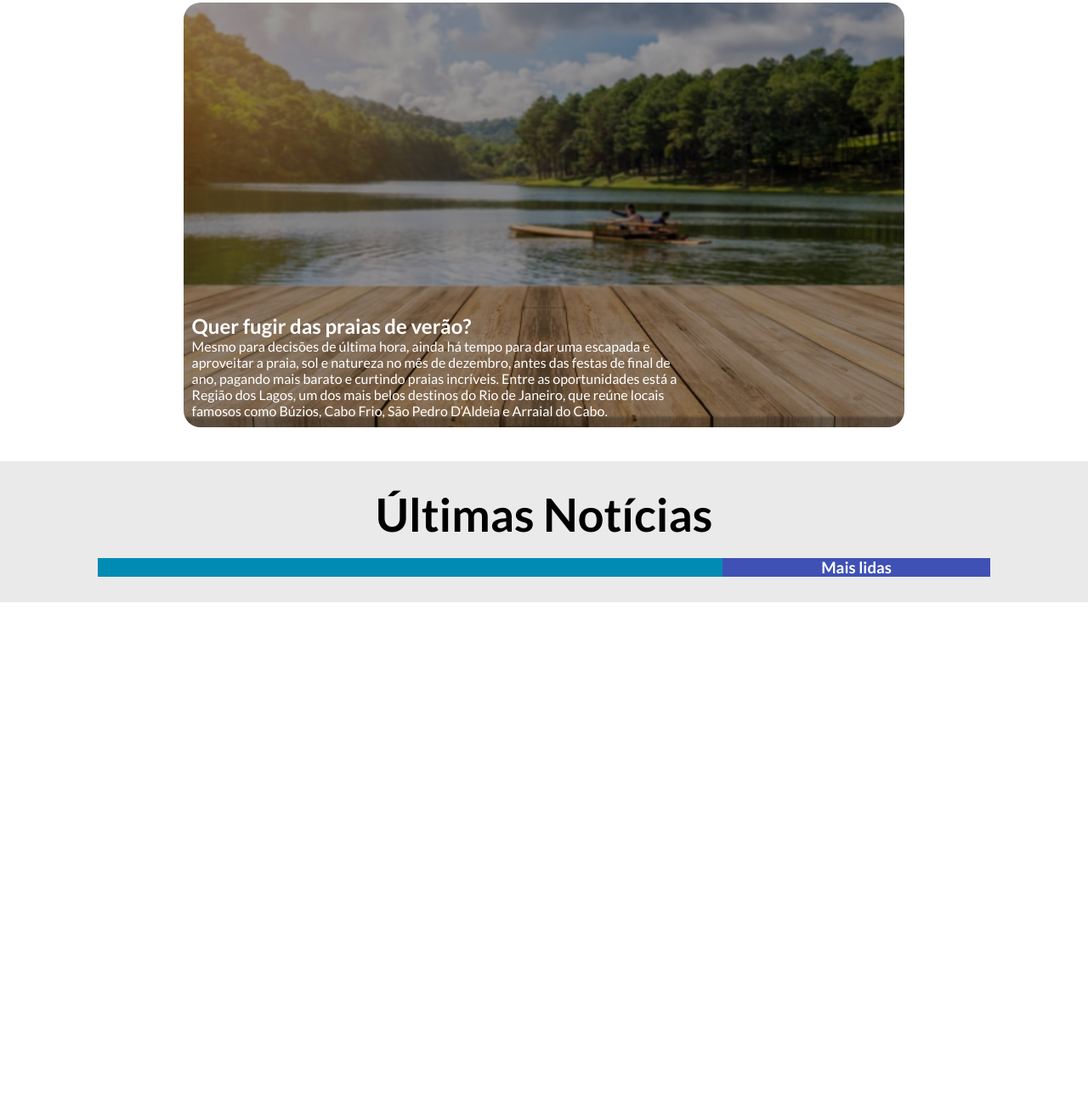
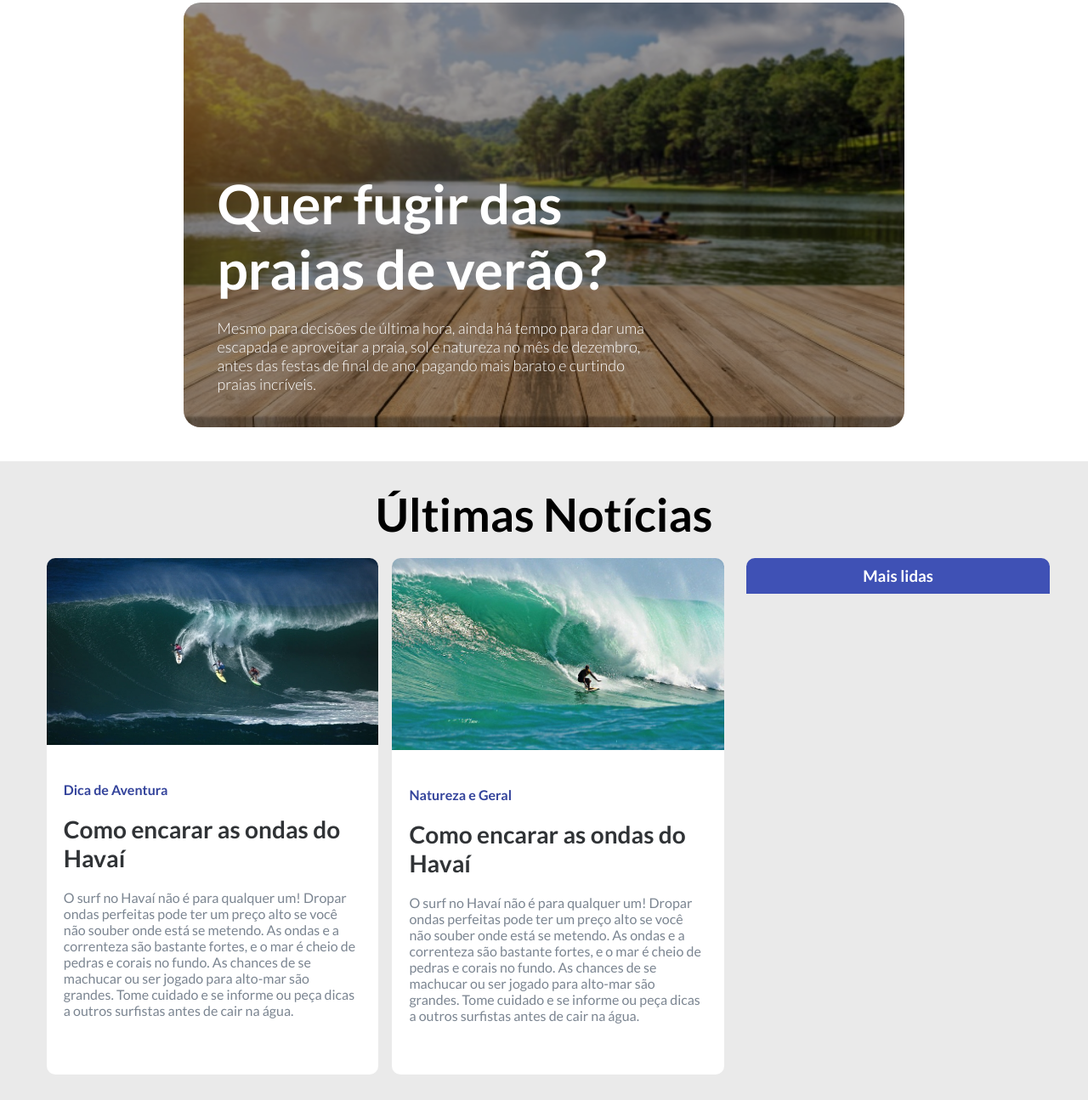
Before and after one commit to Pablo-Belusso/Portal-Noticia-NODE, a website: page pages/home.html in a window 1280 px wide. Shown: the part 97-1392 px from the top of the page at 85% size. Before the commit the page ends 806 px from the top, so only its background shows below. Drawn offline with Linux system fonts and the light colour scheme.

Commit message:
Commit 07

```diff
--- a/pages/home.html
+++ b/pages/home.html
@@ -41,10 +41,7 @@
                             <h2>Quer fugir das praias de verão?</h2>
                             <p>Mesmo para decisões de última hora, ainda há tempo para dar uma escapada e
                                 aproveitar a praia, sol e natureza no mês de dezembro, antes das festas de
-                                final de ano, pagando mais barato e curtindo praias incríveis. Entre as
-                                oportunidades está a Região dos Lagos, um dos mais belos destinos do Rio
-                                de Janeiro, que  reúne locais famosos como Búzios, Cabo Frio,
-                                São Pedro D’Aldeia e Arraial do Cabo.</p>
+                                final de ano, pagando mais barato e curtindo praias incríveis. </p>
                         </div>
 
                         <img src="/public/images/landscape.jpg" />
@@ -60,6 +57,35 @@
                     <div class="center">
                         <div class="ultimas">
 
+                            <div class="box-ultima-single">
+                                <img src="/public/images/surf2.jpg"/>
+
+                                <div class="conteudo-noticia-single">
+                                    <h3>Dica de Aventura</h3>
+                                    <h2>Como encarar as ondas do Havaí</h2>
+                                    <p>O surf no Havaí não é para qualquer um! Dropar ondas perfeitas pode ter um preço alto
+                                        se você não souber onde está se metendo. As ondas e a correnteza são bastante fortes,
+                                        e o mar é cheio de pedras e corais no fundo. As chances de se machucar ou ser jogado
+                                        para alto-mar são grandes.
+                                        Tome cuidado e se informe ou peça dicas a outros surfistas antes de cair na água.</p>
+                                </div>
+
+                            </div>
+
+                            <div class="box-ultima-single">
+                                <img src="/public/images/surf.jpg"/>
+
+                                <div class="conteudo-noticia-single">
+                                    <h3>Natureza e Geral</h3>
+                                    <h2>Como encarar as ondas do Havaí</h2>
+                                    <p>O surf no Havaí não é para qualquer um! Dropar ondas perfeitas pode ter um preço alto
+                                        se você não souber onde está se metendo. As ondas e a correnteza são bastante fortes,
+                                        e o mar é cheio de pedras e corais no fundo. As chances de se machucar ou ser jogado
+                                        para alto-mar são grandes.
+                                        Tome cuidado e se informe ou peça dicas a outros surfistas antes de cair na água.</p>
+                                </div>
+                            </div>
+
                         </div>
                         <div class="mais-lidas">
                             <h3>Mais lidas</h3>
--- a/public/style.css
+++ b/public/style.css
@@ -11,7 +11,7 @@ header {
 }
 
 .center {
-    max-width: 1100px;
+    max-width: 1280px;
     margin: 0 auto;
     padding: 0 2%;
     display: flex;
@@ -96,9 +96,19 @@ header {
     position: absolute;
     bottom: 0;
     left: 0;
-    padding: 10px;
+    padding: 40px;
     max-width: 600px;
     color: white;
+  }
+
+  .title-destaque-descricao h2{
+    font-size: 64px;
+    margin: 20px 0;
+  }
+
+  .title-destaque-descricao p{
+    font-weight: lighter;
+    font-size: 18px;
   }
 
   .overlay-destaque{
@@ -117,15 +127,53 @@ header {
     text-align: center;
   }
 
-  section.outras-noticias h2{
+  section.outras-noticias h2{ /* Especifíca pra toda a SECTION */
     font-size: 54px;
   }
 
   .ultimas{
     width: 70%;
-    padding: 0 30px;
-    background-color: #008bb4;
+    padding: 0 10px;
+    display: flex;
   }
+
+  .box-ultima-single{
+    text-align: left;
+    width: 48%;
+    margin-right: 2%;
+    background-color: white;
+    padding-bottom: 20px;
+    height: 100%;
+    border-radius: 10px;
+  }
+
+  .box-ultima-single img{
+    width: 100%;
+    border-top-left-radius: 10px;
+    border-top-right-radius: 10px;
+  }
+
+.box-ultima-single h3{
+  font-size: 16px;
+  color: #33439b;
+  margin: 20px 0;
+}
+
+.box-ultima-single h2{
+  color: #303336;
+  font-size: 28px !important; /* "!important" é um racker do CSS que está sobrepondo uma
+                                  específicação da "section.outras-noticias h2" */
+}
+
+.box-ultima-single p{
+  color: #7b8591;
+  font-size: 16px;
+  margin: 20px 0;
+}
+
+.conteudo-noticia-single{
+  padding: 20px;
+}
 
   .mais-lidas{
     width: 30%;
@@ -134,4 +182,8 @@ header {
   .mais-lidas > h3{
     background-color: #3f51b5;
     color: white;
+    text-align: center;
+    padding: 10px 8px;
+    border-top-left-radius: 10px;
+    border-top-right-radius: 10px;
   }
```
Also changed, not shown: public/images/surf.jpg (added), public/images/surf2.jpg (added).
